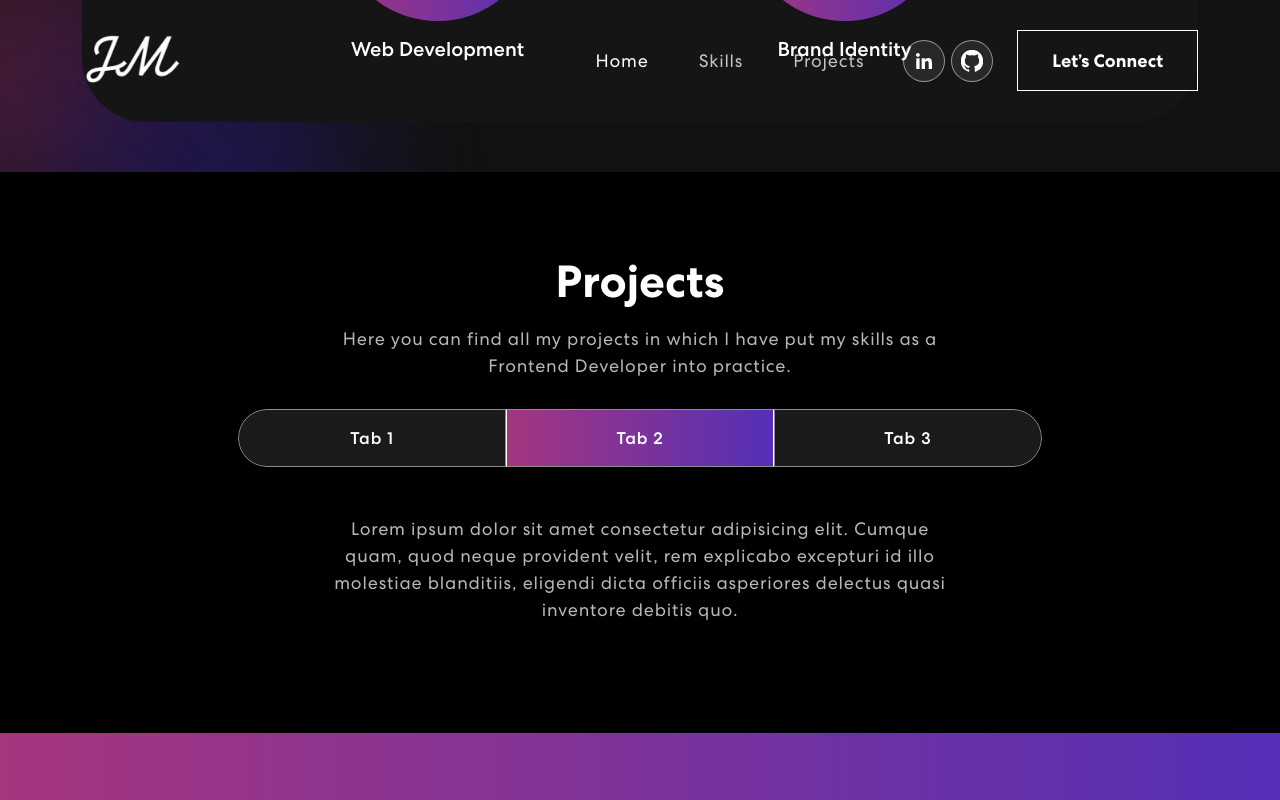
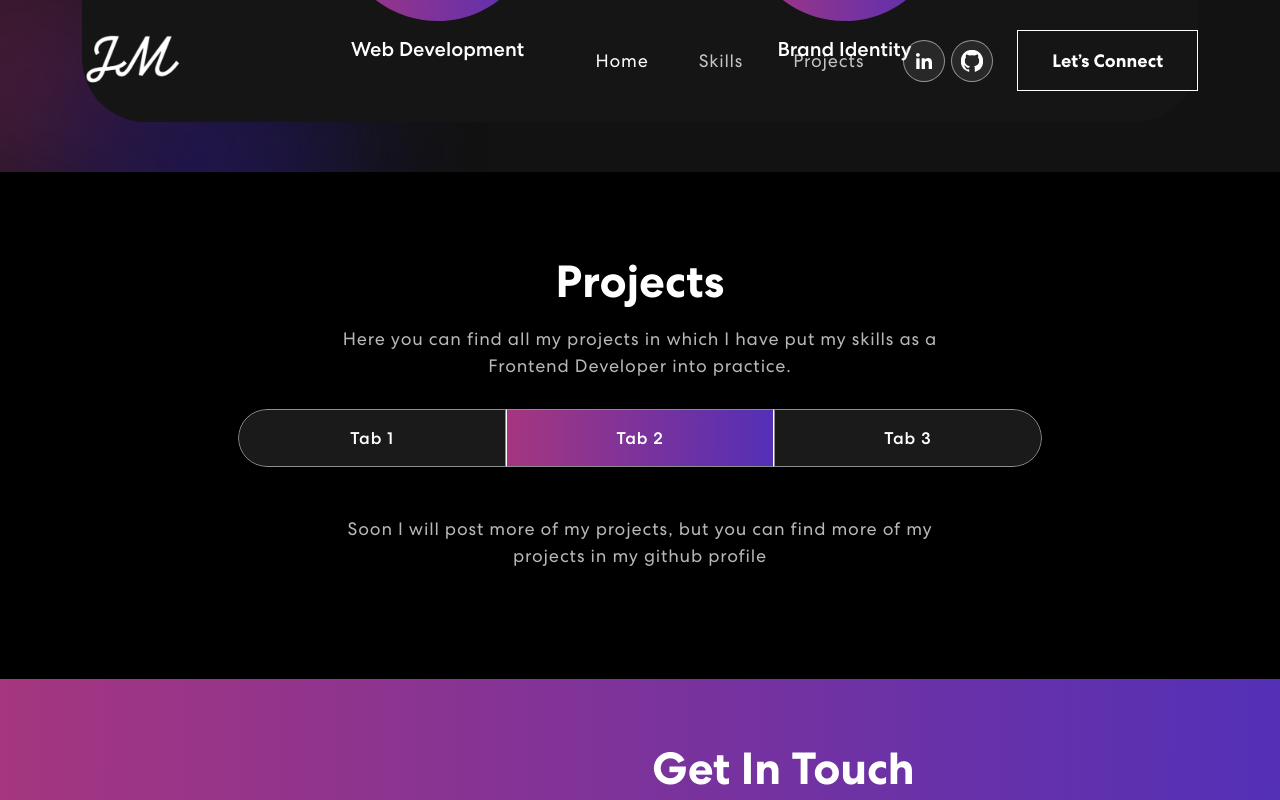
Before and after one commit to Yeffersonn/portfolio-Jefferson-Munguia, a React (Vite) app: page / in a window 1280 px wide. Both pictures are taken after a click on the tab "Tab 2". Shown: the part 1151-1951 px from the top of the page. Built offline with nearby package versions, Linux system fonts and the light colour scheme.

Commit message:
Projects

```diff
--- a/src/App/App.css
+++ b/src/App/App.css
@@ -619,3 +619,58 @@ nav.navbar .navbar-toggler[aria-expanded="true"] .navbar-toggler-icon {
 .img-custom{
 	transform: scale(1.4);
 }
+.img-project{
+	width: 24px;
+}
+.p-project{
+	display: inline;
+}
+
+.button-custom{
+	display: block;
+	width: max-content;
+	margin: auto;
+	background-color: transparent;
+	color: #fff;
+	border: 1px solid #fff;
+	margin-top: 16px;
+	padding: 8px 16px;
+	font-weight: bold;
+	transition: 0.3 ease-in-out;
+	position: relative;
+}
+
+.button-custom:hover{
+	color: black;
+}
+
+.button-custom::before{
+	content: '';
+	width: 0%;
+	height: 100%;
+	background-color: #fff;
+	position: absolute;
+	left: 0;
+	top: 0;
+	z-index: -1;
+	transition: 0.3 ease;
+}
+.button-custom:hover::before{
+	content: '';
+	width: 100%;
+	height: 100%;
+	position: absolute;
+	animation: button 0.3s 1 linear;
+}
+
+@keyframes button{
+	0%{
+		width: 0%;
+	}
+	50%{
+		width: 50%;
+	}
+	100%{
+		width: 100%;
+	}
+}
--- a/src/App/Components/ProjectCard.tsx
+++ b/src/App/Components/ProjectCard.tsx
@@ -1,12 +1,13 @@
 import { Col } from "react-bootstrap";
 
 export interface cardProyect {
-	title: string,
-	description: string,
-	imgUrl: string,
+	title: string;
+	description: string;
+	imgUrl: string;
+	webUrl: string;
 }
 
-export const ProjectCard = ({ title, description, imgUrl }: cardProyect) => {
+export const ProjectCard = ({ title, description, imgUrl, webUrl }: cardProyect) => {
 	return (
 		<Col size={12} sm={6} md={4}>
 			<div className="proj-imgbx">
@@ -14,8 +15,10 @@ export const ProjectCard = ({ title, description, imgUrl }: cardProyect) => {
 				<div className="proj-txtx">
 					<h4>{title}</h4>
 					<span>{description}</span>
+					<br/>
+					<a href={webUrl} target='_blank' rel="noopener" className="button-custom">Go to website</a>
 				</div>
 			</div>
 		</Col>
-  )
-}
+	);
+};
--- a/src/App/Content/Projects.tsx
+++ b/src/App/Content/Projects.tsx
@@ -5,6 +5,8 @@ import projImg2 from "../assets/img/project-img2.png";
 import projImg3 from "../assets/img/project-img3.png";
 import projImg4 from "../assets/img/project-img4.png";
 import projImg5 from "../assets/img/project-img5.png";
+import projImg6 from "../assets/img/project-img6.png";
+import navIcon4 from "../assets/img/nav-icon4.svg";
 import colorSharp2 from "../assets/img/color-sharp2.png";
 import "animate.css";
 import TrackVisibility from "react-on-screen";
@@ -12,34 +14,46 @@ import TrackVisibility from "react-on-screen";
 export const Projects = () => {
 	const projects: cardProyect[] = [
 		{
-			title: "Business Startup",
-			description: "Design & Development",
+			title: "Dashboard",
+			description:
+				"Responsive design and Dark mode developed with JavaScript, React, Material UI",
 			imgUrl: projImg1,
+			webUrl: "https://dashboard-yeffersong.vercel.app/",
 		},
 		{
-			title: "Business Startup",
-			description: "Design & Development",
+			title: "Digital Ocean",
+			description:
+				"Responsive design developed with TypeScript, React, Tailwind",
 			imgUrl: projImg2,
+			webUrl: "https://digital-ocean.vercel.app/",
 		},
 		{
-			title: "Business Startup",
-			description: "Design & Development",
+			title: "Travel Company",
+			description:
+				"Responsive design and Dark mode developed with TypeScript, React, Tailwind",
 			imgUrl: projImg3,
+			webUrl: "https://travel-company-alpha.vercel.app/",
 		},
 		{
-			title: "Business Startup",
-			description: "Design & Development",
+			title: "GitHub API",
+			description:
+				"API consumption developed with JavaScript, React, Material UI",
 			imgUrl: projImg4,
+			webUrl: "https://github-api-one-xi.vercel.app/",
 		},
 		{
-			title: "Business Startup",
-			description: "Design & Development",
+			title: "Pokedux",
+			description:
+				"API consumption developed with JavaScript, React, Redux, Ant Design",
 			imgUrl: projImg5,
+			webUrl: "https://pokedux-mauve.vercel.app/",
 		},
 		{
-			title: "Business Startup",
-			description: "Design & Development",
-			imgUrl: projImg3,
+			title: "To-Do Machine",
+			description:
+				"Application developed with JavaScript, React, React Router",
+			imgUrl: projImg6,
+			webUrl: "https://recordatorios.vercel.app/",
 		},
 	];
 
@@ -112,28 +126,18 @@ export const Projects = () => {
 											</Tab.Pane>
 											<Tab.Pane eventKey="second">
 												<p>
-													Lorem ipsum dolor sit amet
-													consectetur adipisicing
-													elit. Cumque quam, quod
-													neque provident velit, rem
-													explicabo excepturi id illo
-													molestiae blanditiis,
-													eligendi dicta officiis
-													asperiores delectus quasi
-													inventore debitis quo.
+													Soon I will post more of my
+													projects, but you can find
+													more of my projects in my
+													github profile
 												</p>
 											</Tab.Pane>
 											<Tab.Pane eventKey="third">
 												<p>
-													Lorem ipsum dolor sit amet
-													consectetur adipisicing
-													elit. Cumque quam, quod
-													neque provident velit, rem
-													explicabo excepturi id illo
-													molestiae blanditiis,
-													eligendi dicta officiis
-													asperiores delectus quasi
-													inventore debitis quo.
+													Soon I will post more of my
+													projects, but you can find
+													more of my projects in my
+													github profile
 												</p>
 											</Tab.Pane>
 										</Tab.Content>
```
Also changed, not shown: src/App/assets/img/project-img6.png (added). Lines whose indentation alone changed are shown as unchanged.
